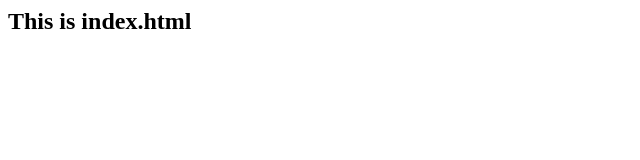
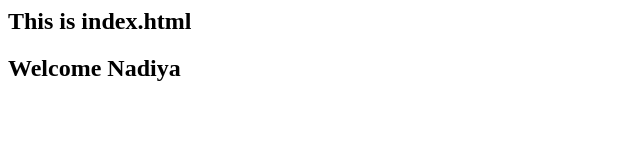
Before and after one commit to siddhesh7889/GitTut, a plain HTML site: page index.html in a window 1280 px wide. Shown: the whole page, without its empty margins (0-640 px from the left). Drawn offline with Linux system fonts and the light colour scheme.

Commit message:
Hello nadiya

```diff
--- a/index.html
+++ b/index.html
@@ -1 +1,2 @@
 <h2>This is index.html</h2>
+<h2>Welcome Nadiya</h2>
```
Also changed, not shown: ContactUs.html (+1 -0 lines).
